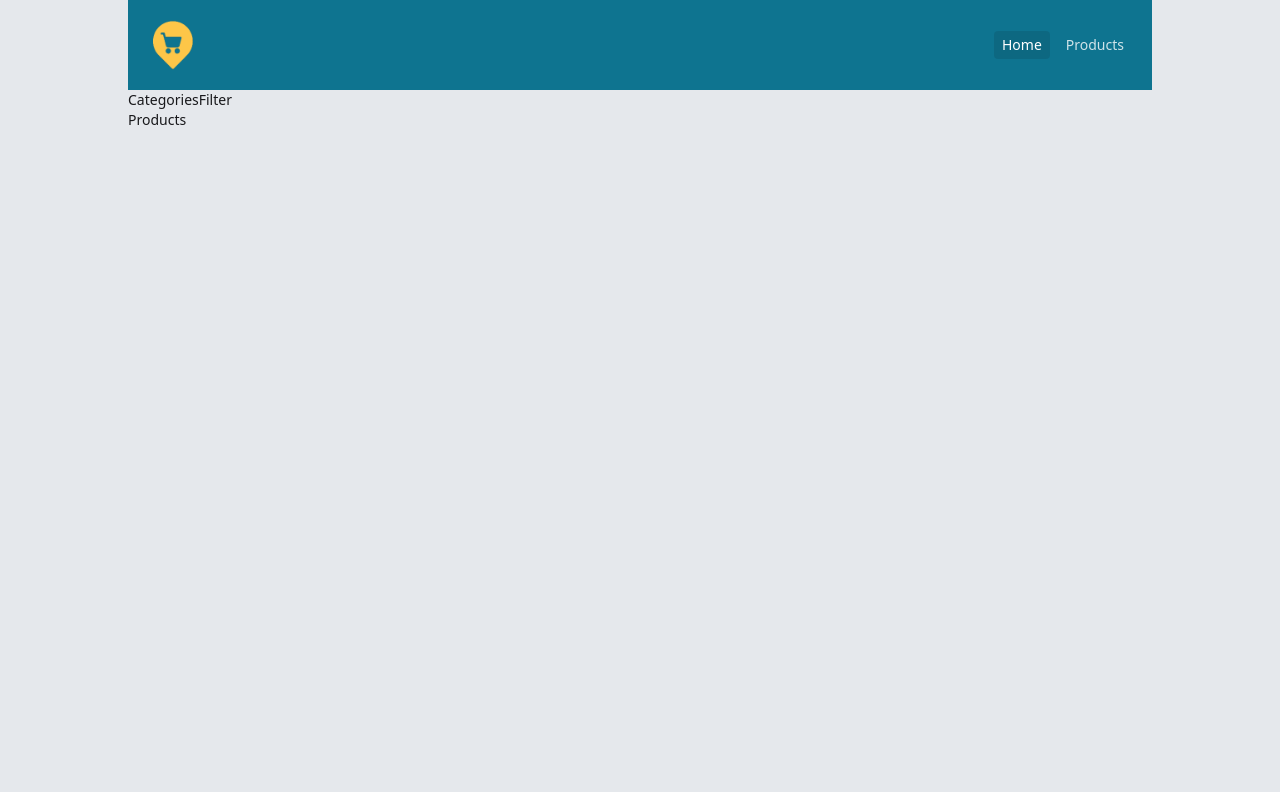
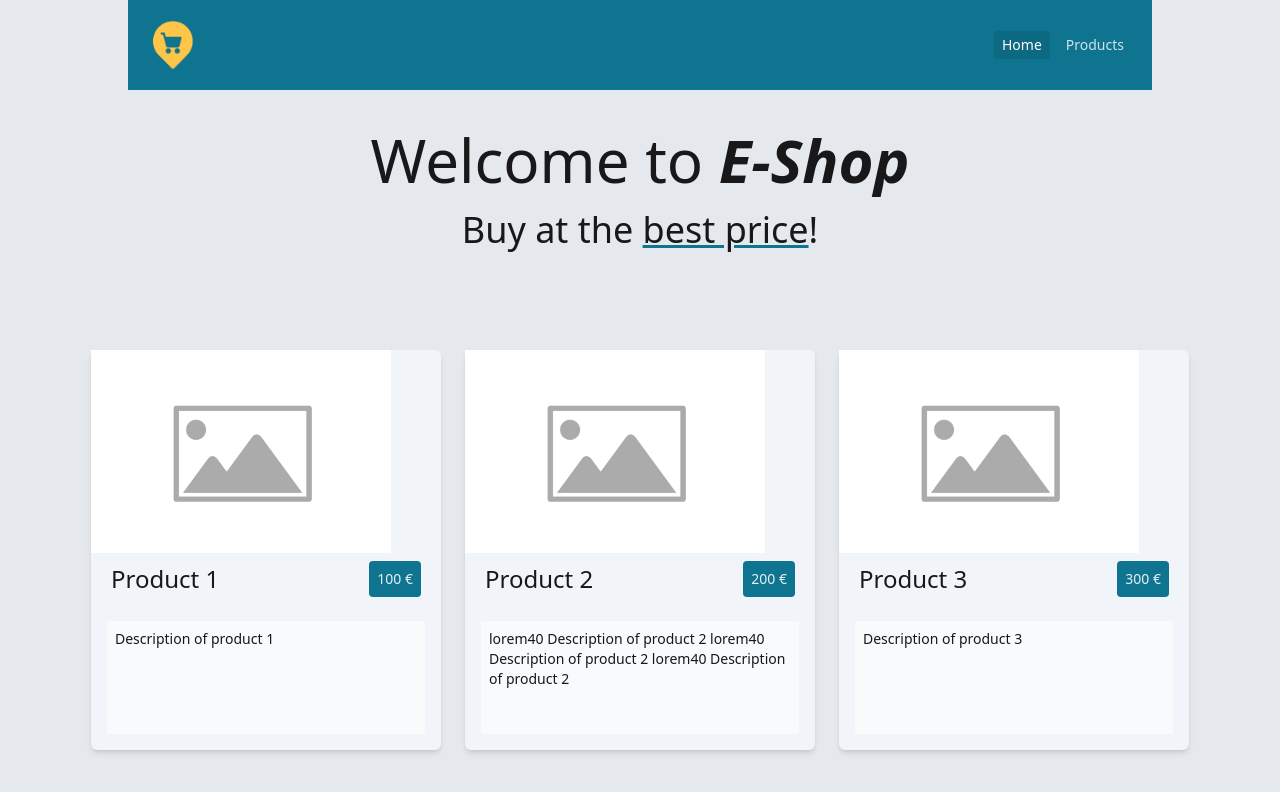
Before and after one commit to HedzDev/eproc, a Next.js app: page / in a window 1280 px wide. Shown: the top 792 px of the page. Built offline with nearby package versions, Linux system fonts and the light colour scheme.

Commit message:
home page done + product card

```diff
--- a/next.config.mjs
+++ b/next.config.mjs
@@ -1,4 +1,15 @@
 /** @type {import('next').NextConfig} */
-const nextConfig = {};
+const nextConfig = {
+  images: {
+    remotePatterns: [
+      {
+        protocol: "https",
+        hostname: "placehold.co",
+        port: "",
+        pathname: "/400",
+      },
+    ],
+  },
+};
 
 export default nextConfig;
--- a/src/app/layout.tsx
+++ b/src/app/layout.tsx
@@ -1,8 +1,7 @@
+import Header from "@/components/Header";
 import type { Metadata } from "next";
 import localFont from "next/font/local";
 import "../styles/globals.css";
-import BackgroundPattern from "@/components/BackgroundPattern";
-import Header from "@/components/Header";
 
 const geistSans = localFont({
   src: "./fonts/GeistVF.woff",
@@ -28,7 +27,7 @@ export default function RootLayout({
   return (
     <html lang="en">
       <body
-        className={`${geistSans.variable} ${geistMono.variable} relative antialiased min-h-screen w-[80%] mx-auto bg-[#E5E8EC] text-sm text-zinc-900`}
+        className={`${geistSans.variable} ${geistMono.variable} antialiased min-h-screen w-[80%] mx-auto bg-[#E5E8EC] text-sm text-zinc-900`}
       >
         <Header />
         {children}
--- a/src/app/page.tsx
+++ b/src/app/page.tsx
@@ -1,12 +1,40 @@
-import CategoriesFilter from "@/components/CategoriesFilter";
-import Products from "@/components/Products";
+import Brands from "@/components/Brands";
+import ProductCard from "@/components/ProductCard";
+
+const productsData = [
+  {
+    id: 1,
+    title: "Product 1",
+    description: "Description of product 1",
+    price: 100,
+  },
+  {
+    id: 2,
+    title: "Product 2",
+    description:
+      "lorem40 Description of product 2 lorem40 Description of product 2 lorem40 Description of product 2 ",
+    price: 200,
+  },
+  {
+    id: 3,
+    title: "Product 3",
+    description: "Description of product 3",
+    price: 300,
+  },
+];
 
 export default function Home() {
+  const products = productsData.map((product) => (
+    <ProductCard key={product.id} product={product} />
+  ));
+
   return (
-    <div>
-      <CategoriesFilter />
+    <main className="flex items-center md:h-[calc(100vh-200px)] mt-10 flex-col">
+      <Brands />
 
-      <Products />
-    </div>
+      <section className="flex flex-col md:flex-row gap-4 md:gap-6 mt-20">
+        {products}
+      </section>
+    </main>
   );
 }
--- /dev/null
+++ b/src/app/products/[productId]/page.tsx
@@ -0,0 +1,5 @@
+import React from "react";
+
+export default function page() {
+  return <div>page</div>;
+}
--- a/src/app/products/page.tsx
+++ b/src/app/products/page.tsx
@@ -1,5 +1,13 @@
+import CategoriesFilter from "@/components/CategoriesFilter";
+import Products from "@/components/Products";
 import React from "react";
 
 export default function ProductsPage() {
-  return <div>ProductPage</div>;
+  return (
+    <div>
+      <CategoriesFilter />
+
+      <Products />
+    </div>
+  );
 }
--- a/src/components/BackgroundPattern.tsx
+++ /dev/null
@@ -1,5 +0,0 @@
-import React from "react";
-
-export default function BackgroundPattern() {
-  return <div className="absolute -z-10 h-[300px] w-full bg-cyan-700" />;
-}
--- /dev/null
+++ b/src/components/Brands.tsx
@@ -0,0 +1,15 @@
+import React from "react";
+
+export default function Brands() {
+  return (
+    <>
+      <h1 className="text-3xl md:text-6xl">
+        Welcome to <span className="italic font-semibold">E-Shop</span>
+      </h1>
+      <p className="text-2xl md:text-4xl py-5">
+        Buy at the{" "}
+        <span className="underline decoration-cyan-700">best price</span>!
+      </p>
+    </>
+  );
+}
--- a/src/components/Header.tsx
+++ b/src/components/Header.tsx
@@ -1,8 +1,8 @@
 "use client";
-import Logo from "./Logo";
 import Link from "next/link";
 import { usePathname } from "next/navigation";
 import { cn } from "../lib/utils";
+import Logo from "./Logo";
 
 export default function Header() {
   const pathname = usePathname();
@@ -13,7 +13,7 @@ export default function Header() {
   ];
 
   return (
-    <header className=" bg-cyan-700 flex justify-between items-center px-5 py-5">
+    <header className="bg-cyan-700 flex justify-between items-center px-5 py-5">
       <Logo />
 
       <nav>
--- a/src/components/ProductCard.tsx
+++ b/src/components/ProductCard.tsx
@@ -1,5 +1,22 @@
+import Image from "next/image";
 import React from "react";
 
-export default function ProductCard() {
-  return <div>ProductCard</div>;
+export default function ProductCard({ product }) {
+  return (
+    <div className="h-[400px] w-[350px] flex flex-col rounded-md bg-slate-100 shadow-md hover:cursor-pointer hover:scale-105 transition hover:shadow-2xl">
+      <Image
+        src="/placeholder-image.svg"
+        alt={product.title}
+        width={300}
+        height={300}
+      />
+      <div className="flex py-2 px-5 justify-between items-center ">
+        <h2 className="text-center text-xl md:text-2xl">{product.title}</h2>
+        <p className="bg-cyan-700 text-white/90 rounded-sm p-2">
+          {product.price} €
+        </p>
+      </div>
+      <p className="m-4 p-2 bg-slate-50 h-20 flex-1">{product.description}</p>
+    </div>
+  );
 }
--- a/tailwind.config.ts
+++ b/tailwind.config.ts
@@ -10,53 +10,53 @@ const config: Config = {
   theme: {
     extend: {
       colors: {
-  			background: 'hsl(var(--background))',
-  			foreground: 'hsl(var(--foreground))',
+        background: "hsl(var(--background))",
+        foreground: "hsl(var(--foreground))",
         card: {
-  				DEFAULT: 'hsl(var(--card))',
-  				foreground: 'hsl(var(--card-foreground))'
+          DEFAULT: "hsl(var(--card))",
+          foreground: "hsl(var(--card-foreground))",
         },
         popover: {
-  				DEFAULT: 'hsl(var(--popover))',
-  				foreground: 'hsl(var(--popover-foreground))'
+          DEFAULT: "hsl(var(--popover))",
+          foreground: "hsl(var(--popover-foreground))",
         },
         primary: {
-  				DEFAULT: 'hsl(var(--primary))',
-  				foreground: 'hsl(var(--primary-foreground))'
+          DEFAULT: "hsl(var(--primary))",
+          foreground: "hsl(var(--primary-foreground))",
         },
         secondary: {
-  				DEFAULT: 'hsl(var(--secondary))',
-  				foreground: 'hsl(var(--secondary-foreground))'
+          DEFAULT: "hsl(var(--secondary))",
+          foreground: "hsl(var(--secondary-foreground))",
         },
         muted: {
-  				DEFAULT: 'hsl(var(--muted))',
-  				foreground: 'hsl(var(--muted-foreground))'
+          DEFAULT: "hsl(var(--muted))",
+          foreground: "hsl(var(--muted-foreground))",
         },
         accent: {
-  				DEFAULT: 'hsl(var(--accent))',
-  				foreground: 'hsl(var(--accent-foreground))'
+          DEFAULT: "hsl(var(--accent))",
+          foreground: "hsl(var(--accent-foreground))",
         },
         destructive: {
-  				DEFAULT: 'hsl(var(--destructive))',
-  				foreground: 'hsl(var(--destructive-foreground))'
+          DEFAULT: "hsl(var(--destructive))",
+          foreground: "hsl(var(--destructive-foreground))",
         },
-  			border: 'hsl(var(--border))',
-  			input: 'hsl(var(--input))',
-  			ring: 'hsl(var(--ring))',
+        border: "hsl(var(--border))",
+        input: "hsl(var(--input))",
+        ring: "hsl(var(--ring))",
         chart: {
-  				'1': 'hsl(var(--chart-1))',
-  				'2': 'hsl(var(--chart-2))',
-  				'3': 'hsl(var(--chart-3))',
-  				'4': 'hsl(var(--chart-4))',
-  				'5': 'hsl(var(--chart-5))'
-  			}
+          "1": "hsl(var(--chart-1))",
+          "2": "hsl(var(--chart-2))",
+          "3": "hsl(var(--chart-3))",
+          "4": "hsl(var(--chart-4))",
+          "5": "hsl(var(--chart-5))",
+        },
       },
       borderRadius: {
-  			lg: 'var(--radius)',
-  			md: 'calc(var(--radius) - 2px)',
-  			sm: 'calc(var(--radius) - 4px)'
-  		}
-  	}
+        lg: "var(--radius)",
+        md: "calc(var(--radius) - 2px)",
+        sm: "calc(var(--radius) - 4px)",
+      },
+    },
   },
   plugins: [require("tailwindcss-animate")],
 };
```
Also changed, not shown: public/big-logo.png (added), public/placeholder-image.svg (added). Lines whose indentation alone changed are shown as unchanged.
